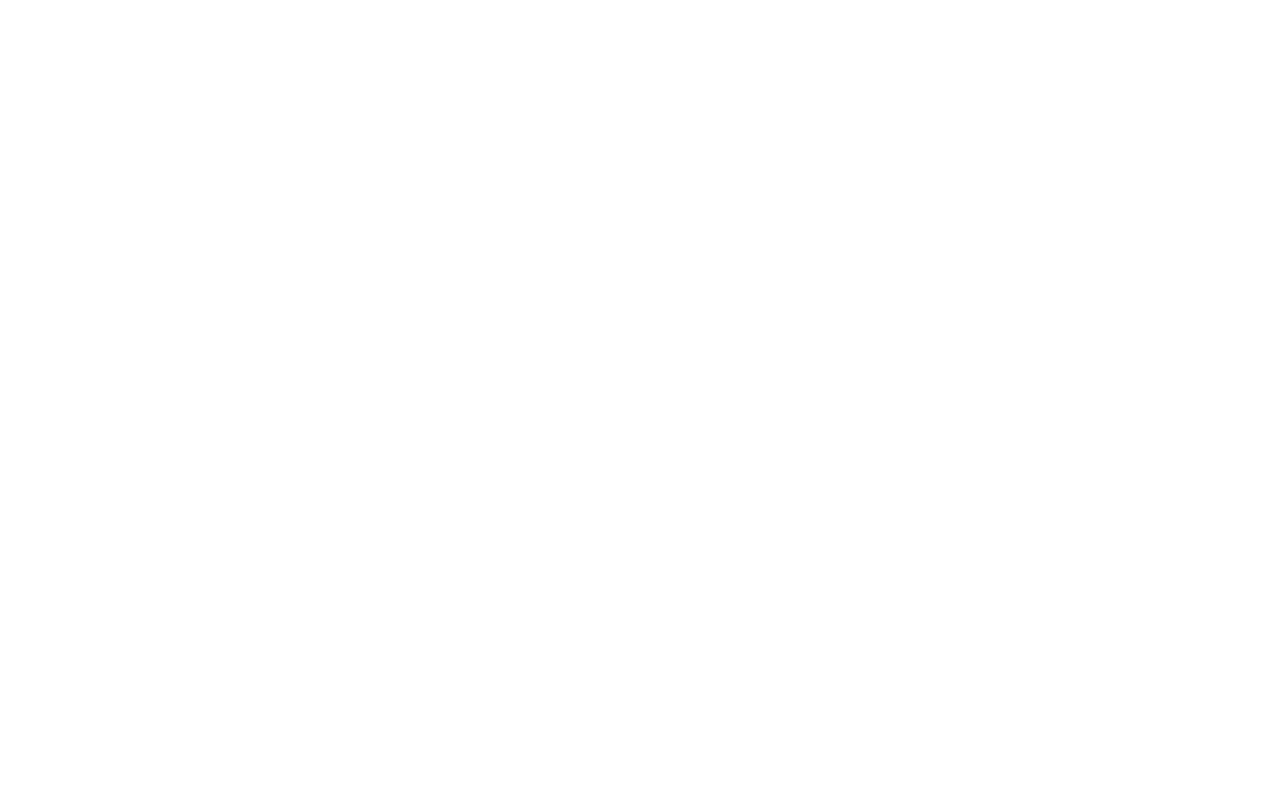
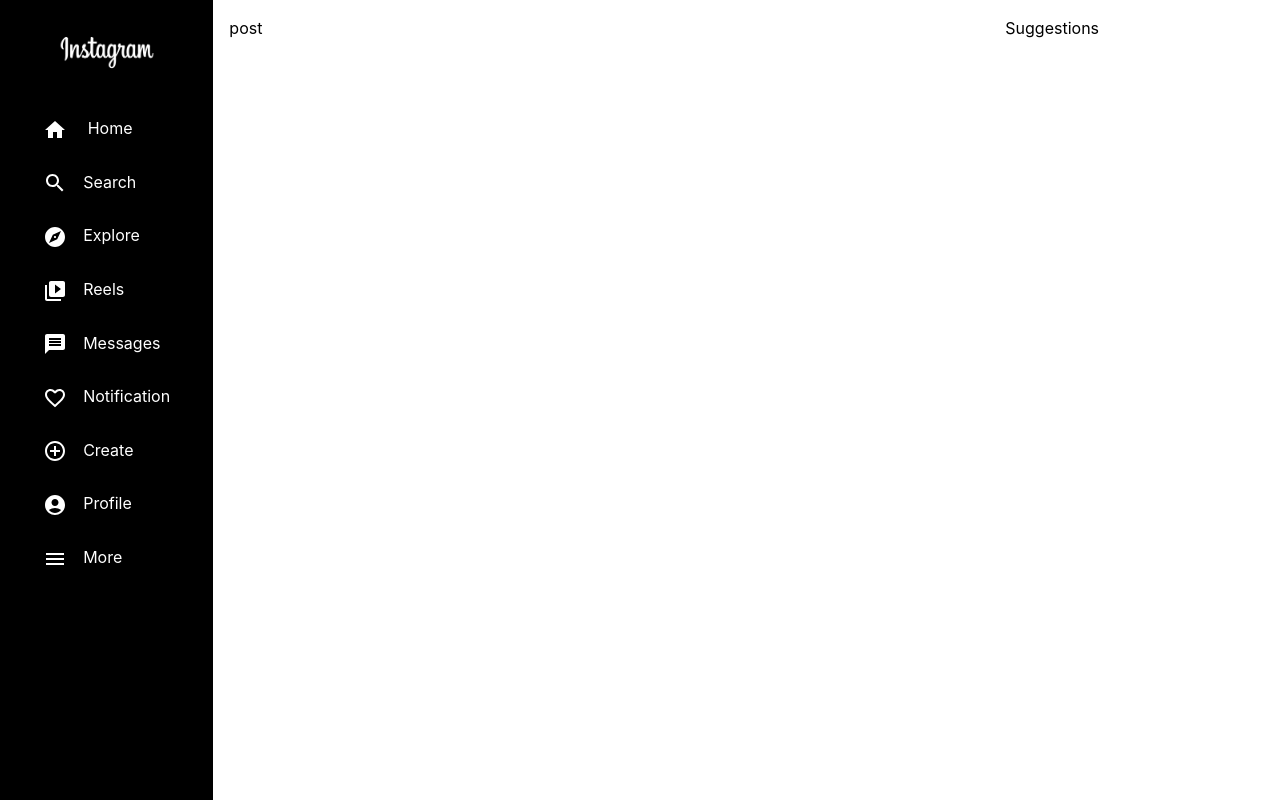
Before and after one commit to NiravRathva/Instagram-clone-frontend, a React (Create React App) app: page / in a window 1280 px wide. Before the commit this address had no page. Built offline with nearby package versions, Linux system fonts and the light colour scheme.

Commit message:
added sidebar component

```diff
--- a/package.json
+++ b/package.json
@@ -3,6 +3,10 @@
   "version": "0.1.0",
   "private": true,
   "dependencies": {
+    "@emotion/react": "^11.11.1",
+    "@emotion/styled": "^11.11.0",
+    "@mui/icons-material": "^5.14.3",
+    "@mui/material": "^5.14.5",
     "@testing-library/jest-dom": "^5.17.0",
     "@testing-library/react": "^13.4.0",
     "@testing-library/user-event": "^13.5.0",
--- a/src/App.js
+++ b/src/App.js
@@ -1,11 +1,13 @@
 import Login from "./Pages/Login.js";
 import Signup from "./Pages/Signup.js";
 import { BrowserRouter as Router, Routes, Route } from "react-router-dom";
+import Home from "./Pages/Home.js";
 function App() {
   return (
     <div className="App  mx-auto">
       <Router>
         <Routes>
+          <Route path="/" element={<Home/>}></Route>
           <Route path="/login" element={<Login />}></Route>
           <Route path="/signup" element={<Signup />}></Route>
         </Routes>
--- /dev/null
+++ b/src/Components/Sidebar.js
@@ -0,0 +1,114 @@
+import React, { useState } from "react";
+import ExploreIcon from "@mui/icons-material/Explore";
+import HomeIcon from "@mui/icons-material/Home";
+import SearchIcon from "@mui/icons-material/Search";
+import FavoriteBorderIcon from "@mui/icons-material/FavoriteBorder";
+import MessageIcon from "@mui/icons-material/Message";
+import AddCircleOutlineIcon from "@mui/icons-material/AddCircleOutline";
+import MenuIcon from "@mui/icons-material/Menu";
+import LightModeIcon from "@mui/icons-material/LightMode";
+import AccountCircleIcon from "@mui/icons-material/AccountCircle";
+import DarkModeIcon from "@mui/icons-material/DarkMode";
+import SettingsIcon from "@mui/icons-material/Settings";
+import VideoLibraryIcon from "@mui/icons-material/VideoLibrary";
+import instaLogo from "../Images/Logo-Instagram-1.png";
+const Sidebar = () => {
+  const [isDropdownOpen, setIsDropdownOpen] = useState(false);
+
+  const toggleDropdown = () => {
+    setIsDropdownOpen(!isDropdownOpen);
+  };
+
+  return (
+    <div className="  flex flex-col justify-center items-center">
+      {/* logo  */}
+      <div className="mt-5 ">
+        <img
+          className="filter invert h-16 w-24 "
+          src={instaLogo}
+          alt="Instagram"
+        />
+      </div>
+      {/* Links  */}
+      <div>
+        <ul className="p-4">
+          <li className=" p-3  hover:bg-gray-900 rounded-md my-1">
+            <a href="/">
+              <HomeIcon fontSize="medium" className="mr-4" /> Home
+            </a>
+          </li>
+          <li className=" p-3  hover:bg-gray-900 rounded-md my-1">
+            <a href="/search">
+              <SearchIcon fontSize="medium" className="mr-4" />
+              Search
+            </a>
+          </li>
+          <li className=" p-3  hover:bg-gray-900 rounded-md my-1">
+            <a href="/explore">
+              <ExploreIcon fontSize="medium" className="mr-4" />
+              Explore
+            </a>
+          </li>
+          <li className=" p-3 hover:bg-gray-900 rounded-md my-1">
+            <a href="/reels">
+              <VideoLibraryIcon fontSize="medium" className="mr-4" />
+              Reels
+            </a>
+          </li>
+          <li className=" p-3 hover:bg-gray-900 rounded-md my-1">
+            <a href="/messages">
+              <MessageIcon fontSize="medium" className="mr-4" />
+              Messages
+            </a>
+          </li>
+          <li className=" p-3 hover:bg-gray-900 rounded-md my-1">
+            <a href="/notification">
+              <FavoriteBorderIcon fontSize="medium" className="mr-4" />
+              Notification
+            </a>
+          </li>
+          <li className=" p-3 hover:bg-gray-900 rounded-md my-1">
+            <a href="/create">
+              <AddCircleOutlineIcon fontSize="medium" className="mr-4" />
+              Create
+            </a>
+          </li>
+          <li className=" p-3 hover:bg-gray-900 rounded-md my-1">
+            <a href="/profile">
+              <AccountCircleIcon fontSize="medium" className="mr-4" />
+              Profile
+            </a>
+          </li>
+          <li className="relative p-3 hover:bg-gray-900 rounded-md my-1">
+            <a href="#" onClick={toggleDropdown}>
+              <MenuIcon fontSize="medium" className="mr-4" />
+              More
+            </a>
+            {/* more Dropdown  */}
+            {isDropdownOpen && (
+              <ul className="mt-2 absolute right-0 bottom-full bg-black border border-gray-300 rounded-lg shadow-md">
+                <li className="p-3 hover:bg-gray-900">
+                  <a href="#">
+                    <LightModeIcon /> Light Mode
+                  </a>
+                </li>
+                <li className="p-3 hover:bg-gray-900">
+                  <a href="#">
+                    <DarkModeIcon /> Dark Mode
+                  </a>
+                </li>
+                <li className="p-3 hover:bg-gray-900">
+                  <a href="#">
+                    <SettingsIcon /> Settings
+                  </a>
+                </li>
+              </ul>
+            )}
+          </li>
+        </ul>
+      </div>
+    </div>
+  );
+};
+
+export default Sidebar;
--- /dev/null
+++ b/src/Pages/Home.js
@@ -0,0 +1,23 @@
+import React from "react";
+import Sidebar from "../Components/Sidebar";
+
+const Home = () => {
+  return (
+    <div className="flex">
+      {/* Sidebar */}
+      <div className="w-1/6 h-screen bg-black text-white ">
+        <Sidebar />
+      </div>
+
+      {/* Main Content */}
+      <div className=" flex w-5/6  p-4">
+        {/* posts */}
+        <div className="w-3/4">post</div>
+        {/* suggestion */}
+        <div className="w-1/4">Suggestions</div>
+      </div>
+    </div>
+  );
+};
+
+export default Home;
```
Also changed, not shown: src/Images/reel.png (added), 1 other file (tests, documents, lock files or other folders).
